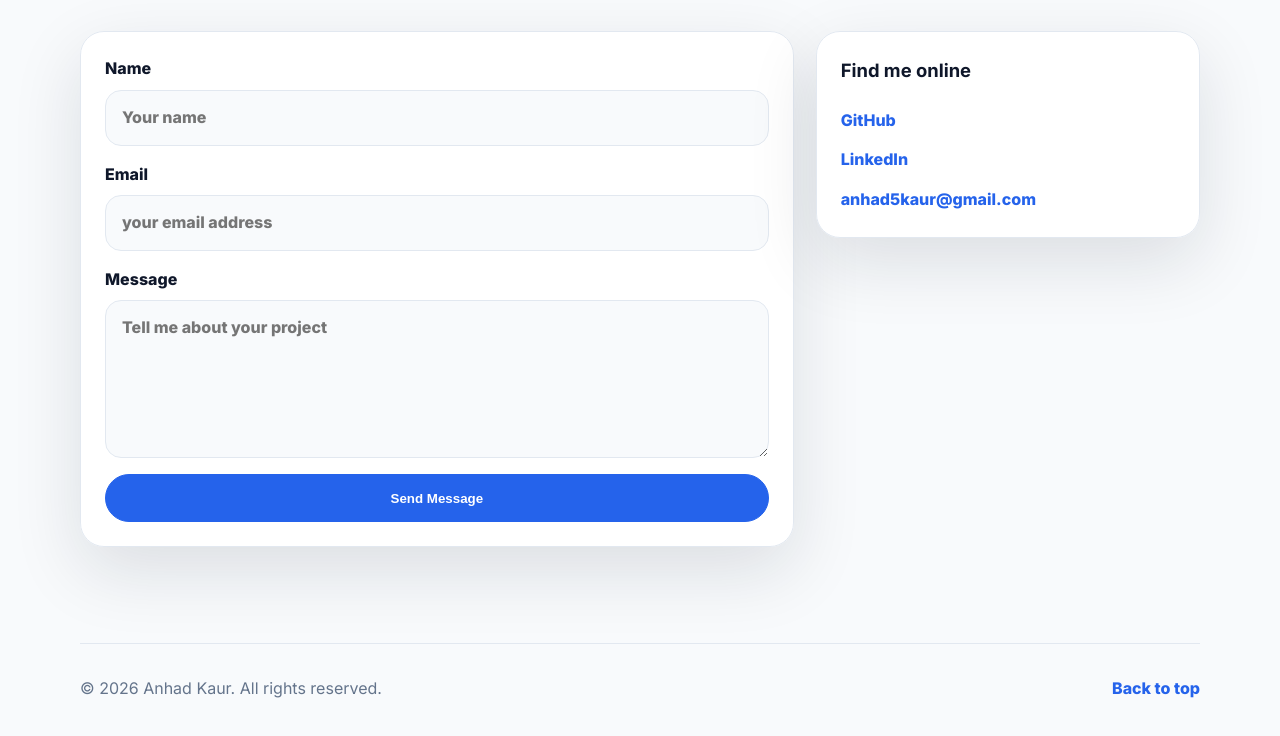
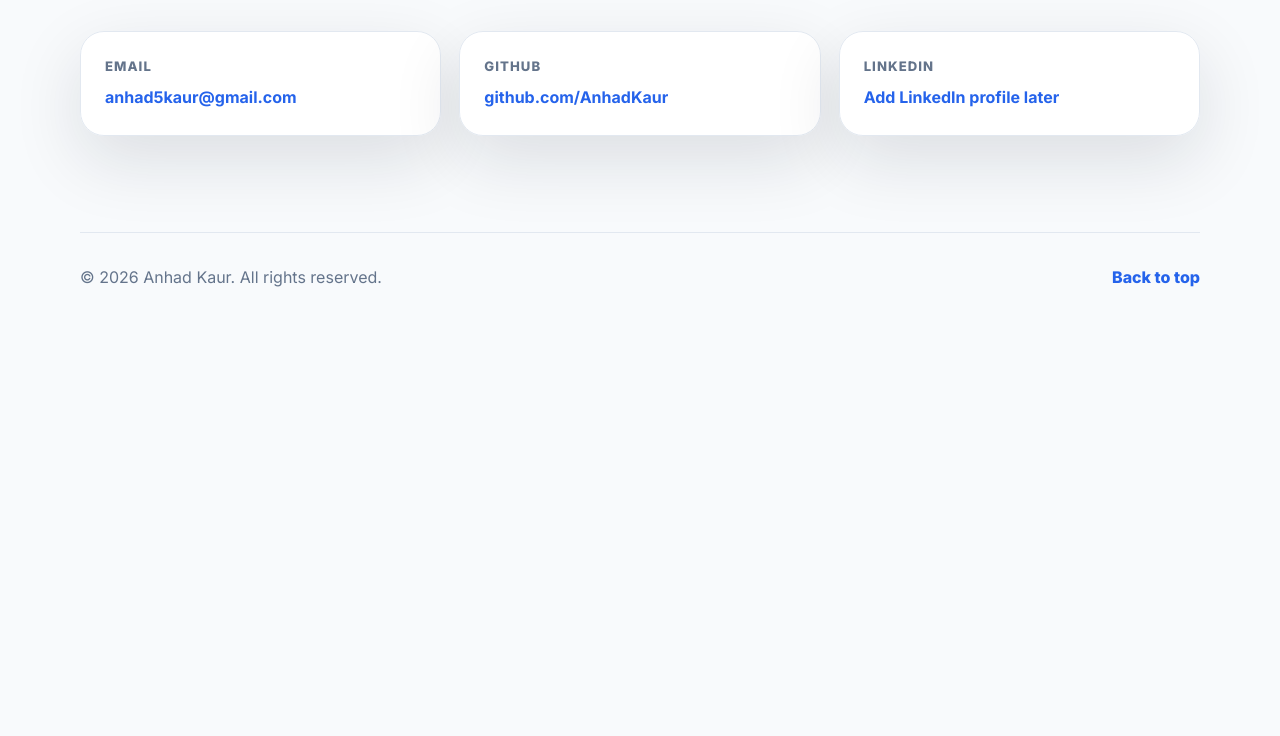
Before and after one commit to AnhadKaur/portfolio-website, a plain HTML site: page index.html in a window 1280 px wide. Shown: the part 3277-4013 px from the top of the page. After the commit the page ends 3632 px from the top, so only its background shows below. Drawn offline with Linux system fonts and the light colour scheme.

Commit message:
Replace contact form with contact links

```diff
--- a/css/style.css
+++ b/css/style.css
@@ -313,7 +313,8 @@ h3 {
 .project-card,
 .timeline-item,
 .contact-form,
-.contact-card {
+.contact-card,
+.contact-button {
   border: 1px solid var(--border);
   background: color-mix(in srgb, var(--surface) 94%, transparent);
   box-shadow: var(--shadow);
@@ -420,14 +421,16 @@ h3 {
 .skill-card,
 .project-card,
 .timeline-item,
-.contact-card {
+.contact-card,
+.contact-button {
   transition: transform 0.25s ease, box-shadow 0.25s ease, border-color 0.25s ease;
 }
 
 .skill-card:hover,
 .project-card:hover,
 .timeline-item:hover,
-.contact-card:hover {
+.contact-card:hover,
+.contact-button:hover {
   transform: translateY(-8px);
   border-color: color-mix(in srgb, var(--primary) 42%, var(--border));
   box-shadow: 0 30px 80px rgba(37, 99, 235, 0.18);
@@ -473,6 +476,35 @@ h3 {
   display: grid;
   grid-template-columns: 1.3fr 0.7fr;
   gap: 22px;
+}
+
+.contact-links {
+  display: grid;
+  grid-template-columns: repeat(3, 1fr);
+  gap: 18px;
+}
+
+.contact-button {
+  padding: 24px;
+}
+
+.contact-button span,
+.contact-button strong {
+  display: block;
+}
+
+.contact-button span {
+  color: var(--muted);
+  font-size: 0.82rem;
+  font-weight: 800;
+  letter-spacing: 0.08em;
+  margin-bottom: 8px;
+  text-transform: uppercase;
+}
+
+.contact-button strong {
+  color: var(--primary);
+  overflow-wrap: anywhere;
 }
 
 .contact-form {
@@ -620,7 +652,8 @@ a:focus-visible {
 
   .hero,
   .split-section,
-  .contact-grid {
+  .contact-grid,
+  .contact-links {
     grid-template-columns: 1fr;
   }
 
--- a/index.html
+++ b/index.html
@@ -188,29 +188,19 @@
         <p>I am open to learning opportunities, internships, and beginner-friendly data analytics projects.</p>
       </div>
 
-      <div class="contact-grid">
-        <form class="contact-form">
-          <label>
-            Name
-            <input type="text" name="name" placeholder="Your name" />
-          </label>
-          <label>
-            Email
-            <input type="email" name="email" placeholder="your email address" />
-          </label>
-          <label>
-            Message
-            <textarea name="message" rows="5" placeholder="Tell me about your project"></textarea>
-          </label>
-          <button class="btn primary" type="submit">Send Message</button>
-        </form>
-
-        <aside class="contact-card">
-          <h3>Find me online</h3>
-          <a href="https://github.com/AnhadKaur">GitHub</a>
-          <a href="#">LinkedIn</a>
-          <a href="mailto:anhad5kaur@gmail.com">anhad5kaur@gmail.com</a>
-        </aside>
+      <div class="contact-links">
+        <a class="contact-button" href="mailto:anhad5kaur@gmail.com">
+          <span>Email</span>
+          <strong>anhad5kaur@gmail.com</strong>
+        </a>
+        <a class="contact-button" href="https://github.com/AnhadKaur" target="_blank" rel="noreferrer">
+          <span>GitHub</span>
+          <strong>github.com/AnhadKaur</strong>
+        </a>
+        <a class="contact-button" href="#">
+          <span>LinkedIn</span>
+          <strong>Add LinkedIn profile later</strong>
+        </a>
       </div>
     </section>
   </main>
--- a/js/main.js
+++ b/js/main.js
@@ -33,7 +33,7 @@ navLinks.querySelectorAll('a').forEach((link) => {
 year.textContent = new Date().getFullYear();
 
 const revealElements = document.querySelectorAll(
-  '.split-section, .section-heading, .skill-card, .project-card, .timeline-item, .contact-form, .contact-card'
+  '.split-section, .section-heading, .skill-card, .project-card, .timeline-item, .contact-form, .contact-card, .contact-button'
 );
 
 revealElements.forEach((element) => {
```
